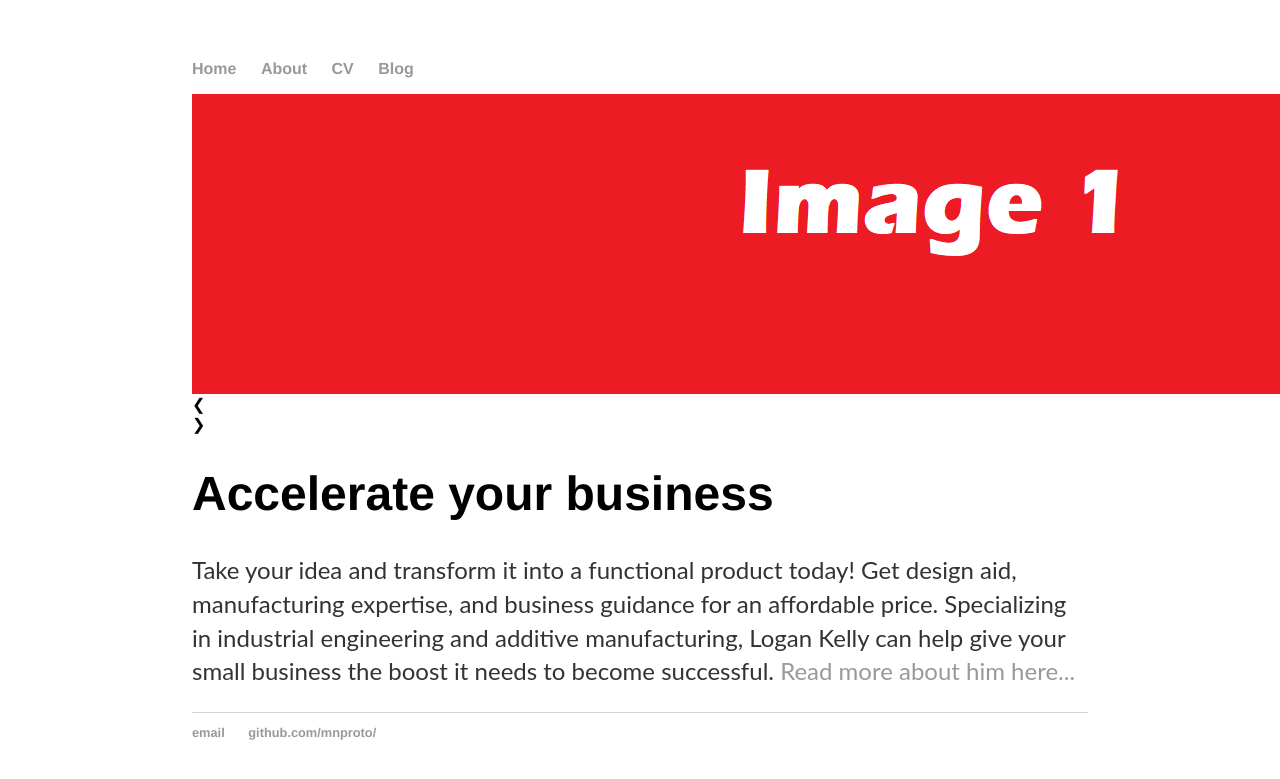
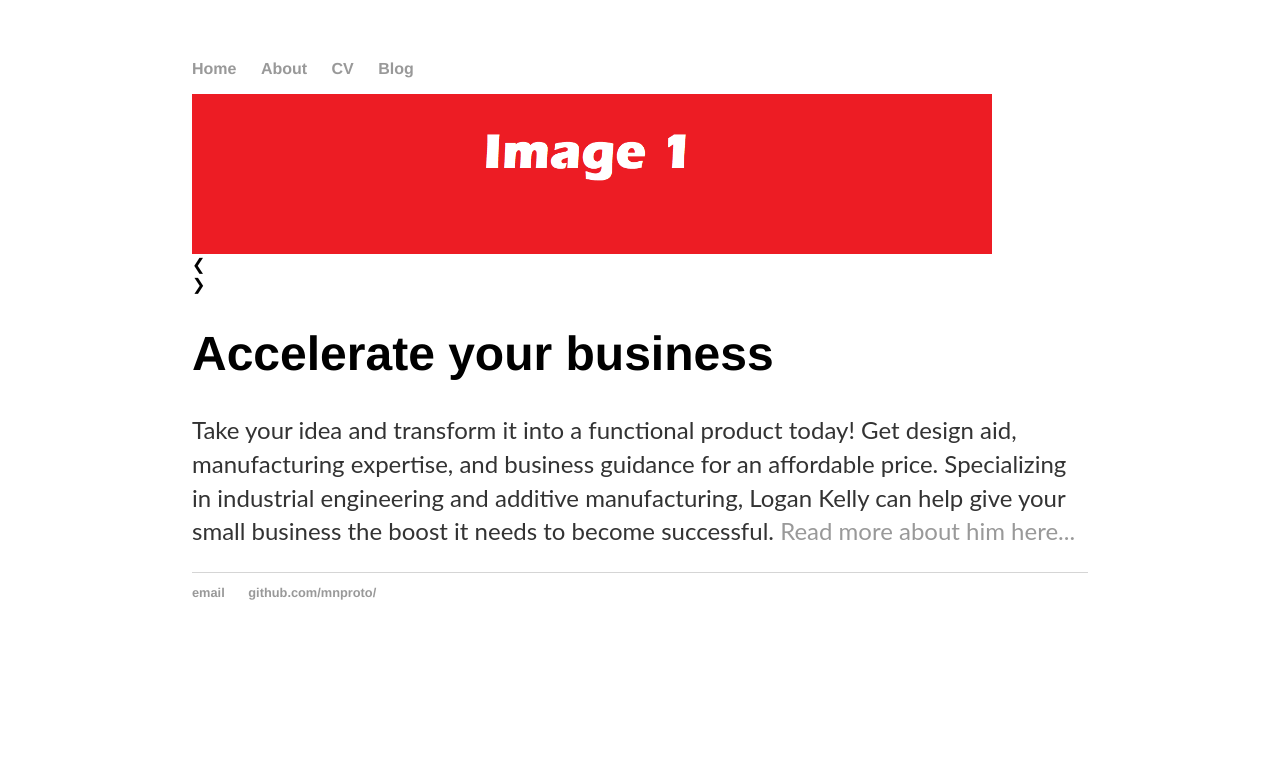
Before and after one commit to mnproto/mnproto.github.io, a Jekyll site: the page built from index.html, in a window 1280 px wide. Shown: the top 779 px of the page. Built offline with Jekyll 4.4.1, drawn with Linux system fonts in a browser that asks for light colours.

Commit message:
fix width

```diff
--- a/index.html
+++ b/index.html
@@ -7,10 +7,10 @@ title: MNProto
 .w3-left, .w3-right, .w3-badge {cursor:pointer}
 .w3-badge {height:13px;width:13px;padding:0}
 </style>
-<div class="w3-content w3-display-container">
-  <img class="mySlides" src="images/image1.png">
-  <img class="mySlides" src="images/image2.png">
-  <img class="mySlides" src="images/image3.png">
+<div class="w3-content w3-display-container" style="max-width:800px">
+  <img class="mySlides" src="images/image1.png" style="width:100%">
+  <img class="mySlides" src="images/image2.png" style="width:100%">
+  <img class="mySlides" src="images/image3.png" style="width:100%">
   <div class="w3-center w3-container w3-section w3-large w3-text-white w3-display-bottommiddle" style="width:100%">
   	<div class="w3-left w3-hover-text-khaki" onclick="plusDivs(-1)">&#10094;</div>
   	<div class="w3-right w3-hover-text-khaki" onclick="plusDivs(1)">&#10095;</div>
```
